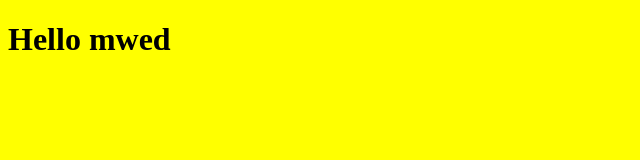
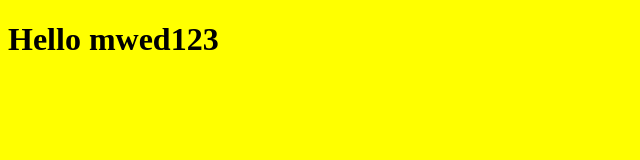
Before and after one commit to tapchicovua/remote-mweb, a plain HTML site: page index.html in a window 1280 px wide. Shown: the full height of the page, 0-640 px from the left. Drawn offline with Linux system fonts and the light colour scheme.

Commit message:
edit index

```diff
--- a/index.html
+++ b/index.html
@@ -8,7 +8,7 @@
     <link rel="stylesheet" href="/stye.css">
 </head>
 <body>
-    <h1>Hello mwed </h1>
+    <h1>Hello mwed123 </h1>
 
 </body>
 </html>
```
